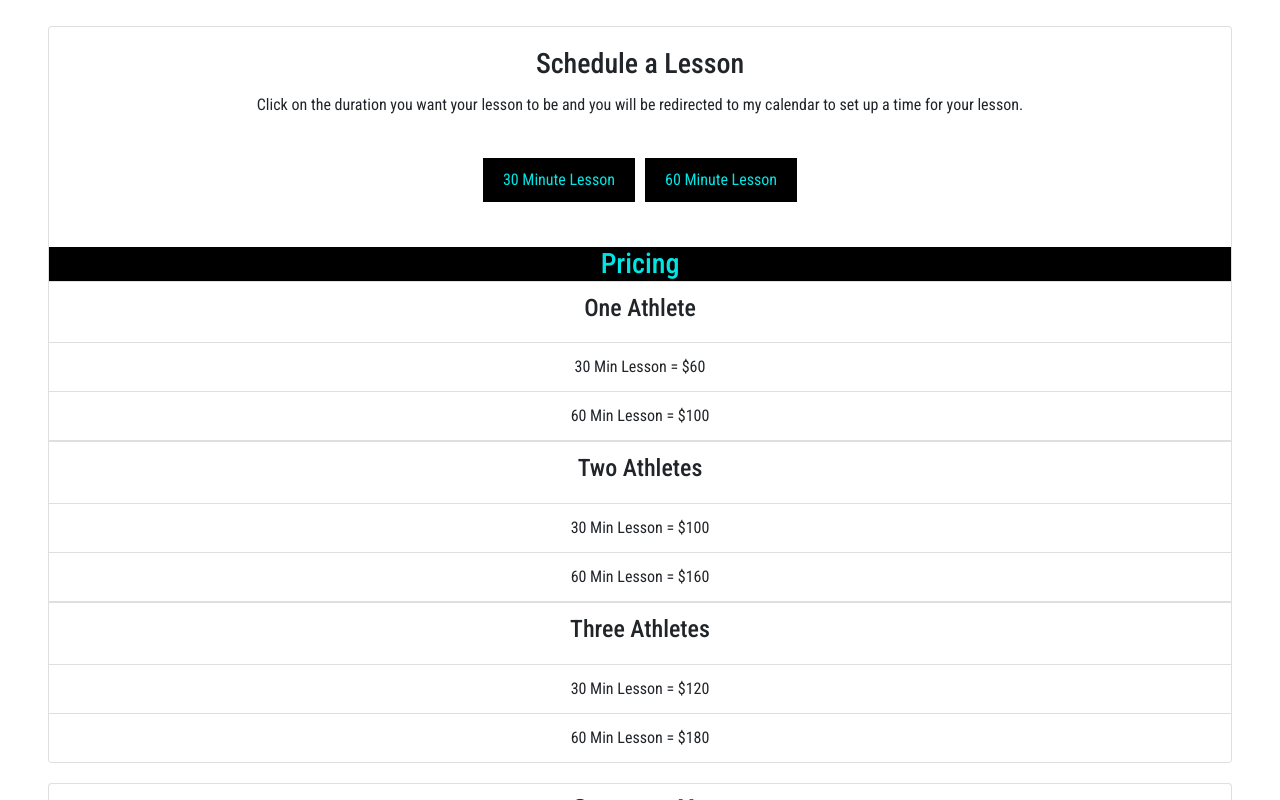
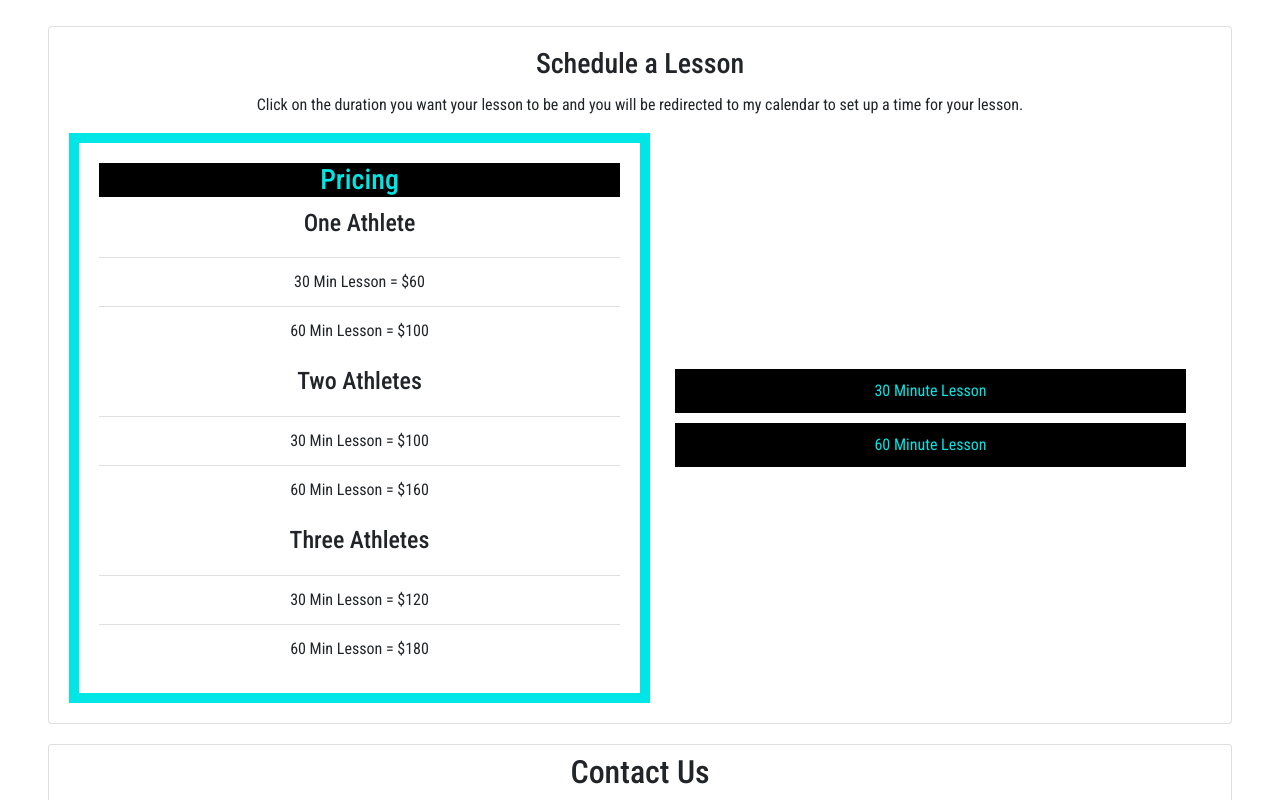
Before and after one commit to bneighbs6/baseball-site, a React (Create React App) app: page / in a window 1280 px wide. Shown: the part 420-1220 px from the top of the page. Built offline with nearby package versions, Linux system fonts and the light colour scheme; the HTML template or start-up script is replaced by a standard one; a web font is replaced by a local one.

Commit message:
Edit Calendly pricing & btns display

```diff
--- a/src/Components/CalendlyForm.jsx
+++ b/src/Components/CalendlyForm.jsx
@@ -24,11 +24,8 @@ function Calendly() {
               Click on the duration you want your lesson to be and you will be
               redirected to my calendar to set up a time for your lesson.
             </Card.Text>
-            <Card.Body>
-              <button onClick={handle30MinClick} className="lesson-btn">30 Minute Lesson</button>
-              <button onClick={handle60MinClick} className="lesson-btn">60 Minute Lesson</button>
-            </Card.Body>
-          </Card.Body>
+            <div className="flex-container">
+              <div className="pricing-section">
                 <h3 className="pricing-header">Pricing</h3>
                 <ListGroup className="list-group-flush">
                   <ListGroup.Item>
@@ -51,6 +48,13 @@ function Calendly() {
                   <ListGroup.Item>30 Min Lesson = $120</ListGroup.Item>
                   <ListGroup.Item>60 Min Lesson = $180</ListGroup.Item>
                 </ListGroup>
+              </div>
+              <div className="lesson-buttons">
+                <button onClick={handle30MinClick} className="lesson-btn">30 Minute Lesson</button>
+                <button onClick={handle60MinClick} className="lesson-btn">60 Minute Lesson</button>
+              </div>
+            </div>
+          </Card.Body>
         </Card>
       </div>
     );
--- a/src/index.css
+++ b/src/index.css
@@ -55,3 +55,22 @@ header {
   height: 250px;
   width: auto;
 }
+
+.flex-container {
+  display: flex;
+  justify-content: space-between; /* Optional: space between items */
+}
+
+.lesson-buttons {
+  flex: 1; /* Take up half of the card */
+  display: flex;
+  flex-direction: column; /* Stack buttons vertically */
+  justify-content: center; /* Center buttons vertically */
+  padding: 20px;
+}
+
+.pricing-section {
+  flex: 1; /* Take up half of the card */
+  padding: 20px; /* Optional: add some padding */
+  border: #00e6e6 10px solid;
+}
```
Lines whose indentation alone changed are shown as unchanged.
